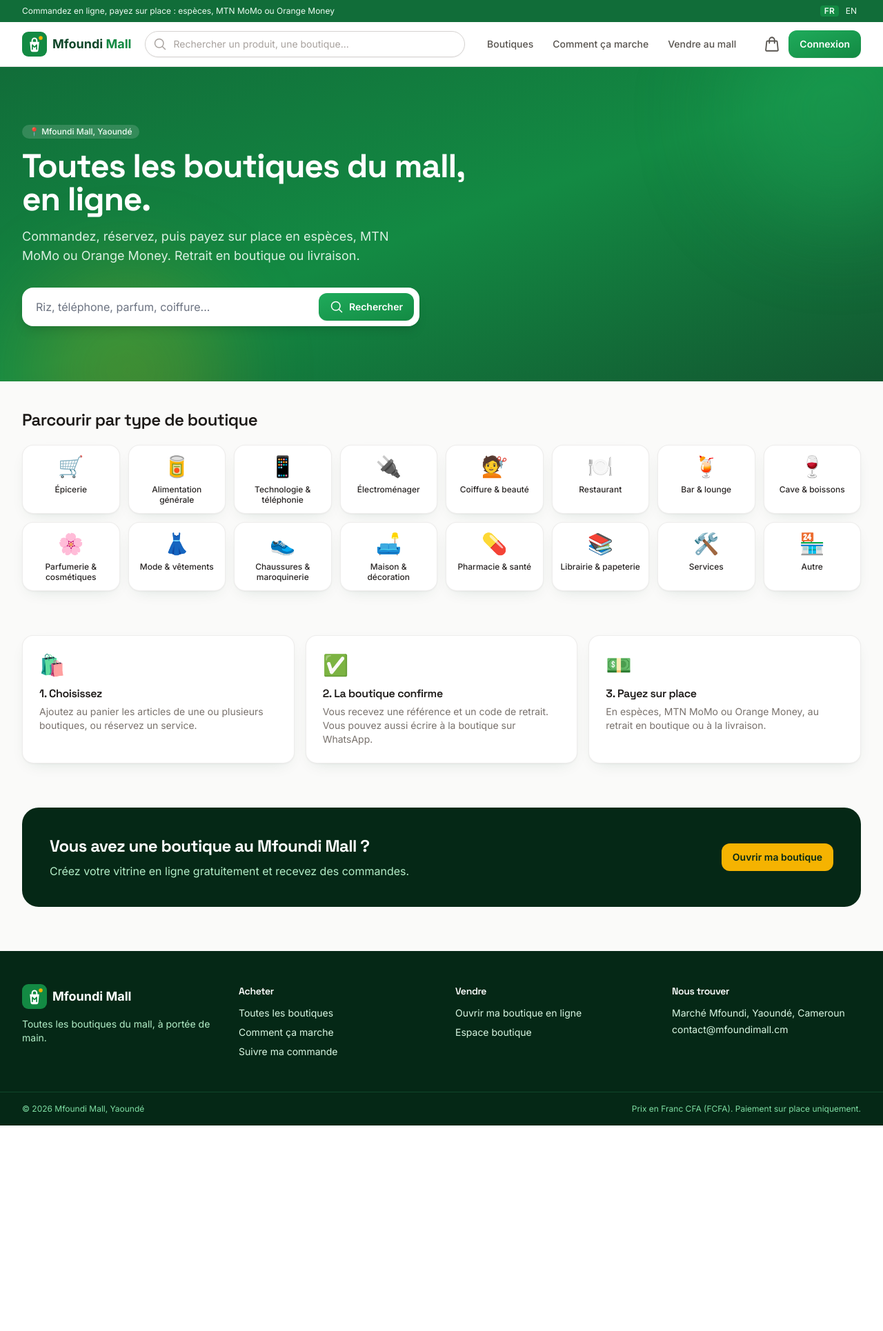
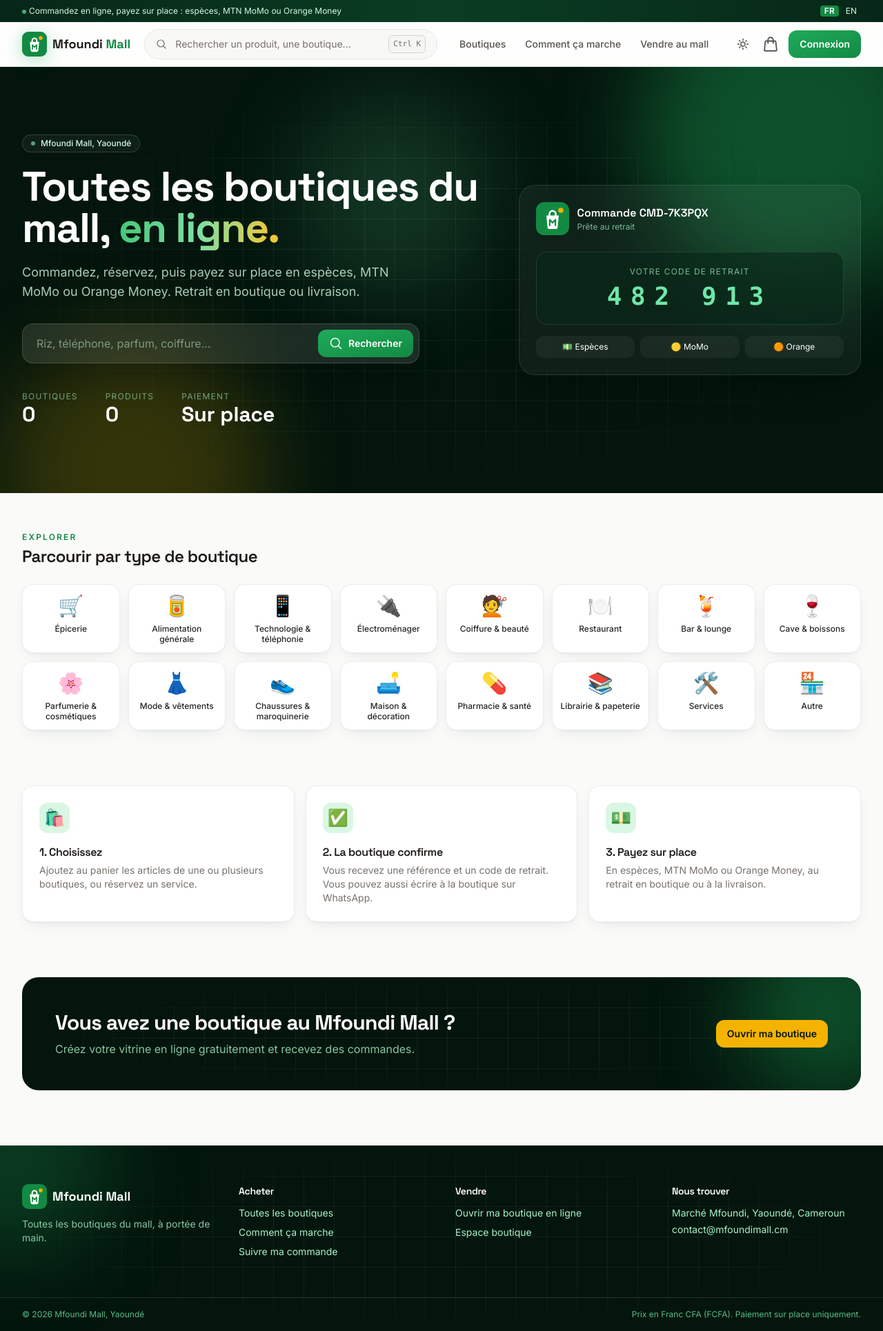
Before and after one commit to Aziguy/fleaMarketOnline, a Django app: page / in a window 1280 px wide. Shown: the whole page at 69% size. Before the commit the page ends 1632 px from the top, so only its background shows below. Run offline with Django 5.2, Linux system fonts and the light colour scheme; data comes from the database, SQL or seed files in the repository; data that the repository does not hold is empty; style sheets or scripts are compiled from the project's sources.

Commit message:
Refresh visual design with glass header, aurora hero and scroll animations

```diff
--- a/apps/catalog/templates/catalog/product_detail.html
+++ b/apps/catalog/templates/catalog/product_detail.html
@@ -6,7 +6,7 @@
   <nav class="text-sm text-stone-500"><a href="{{ product.shop.get_absolute_url }}" class="hover:text-brand-700">{{ product.shop.name }}</a>{% if product.category %} / <a href="{{ product.shop.get_absolute_url }}?rayon={{ product.category.slug }}" class="hover:text-brand-700">{{ product.category.name }}</a>{% endif %}</nav>
   <div class="mt-4 grid gap-8 lg:grid-cols-2 [&>*]:min-w-0">
     <div>
-      <div class="card overflow-hidden"><img id="main-image" src="{% if product.image %}{{ product.image.url }}{% else %}{% static 'img/placeholder.svg' %}{% endif %}" alt="{{ product.name }}" class="aspect-square w-full object-cover"></div>
+      <div class="card overflow-hidden"><img id="main-image" src="{% if product.image %}{{ product.image.url }}{% else %}{% static 'img/placeholder.svg' %}{% endif %}" alt="{{ product.name }}" class="bg-brand-50 aspect-square w-full object-cover"></div>
       {% if product.images.all %}
       <div class="mt-3 grid grid-cols-5 gap-2">
         {% if product.image %}<button type="button" onclick="document.getElementById('main-image').src='{{ product.image.url }}'" class="card overflow-hidden"><img src="{{ product.image.url }}" class="aspect-square w-full object-cover" alt=""></button>{% endif %}
@@ -18,7 +18,7 @@
       <h1 class="text-2xl sm:text-3xl">{{ product.name }}</h1>
       <div class="mt-4 flex flex-wrap items-baseline gap-x-3 gap-y-1">
         <p class="text-3xl font-bold text-brand-700">{{ product.price|fcfa }}</p>
-        {% if product.compare_at_price %}<p class="text-lg text-stone-400 line-through">{{ product.compare_at_price|fcfa }}</p><span class="badge bg-sun-500 text-brand-950">-{{ product.discount_percent }}%</span>{% endif %}
+        {% if product.compare_at_price %}<p class="text-lg text-stone-400 line-through">{{ product.compare_at_price|fcfa }}</p><span class="badge bg-sun-500 text-night-950">-{{ product.discount_percent }}%</span>{% endif %}
       </div>
       <p class="mt-2 text-sm">
         {% if not product.in_stock %}<span class="badge-red">{% translate "Épuisé" %}</span>
--- a/apps/core/templates/core/home.html
+++ b/apps/core/templates/core/home.html
@@ -1,26 +1,58 @@
 {% extends "base.html" %}{% load i18n static %}
 {% block title %}{% translate "Le mall en ligne" %}{% endblock %}
 {% block content %}
-<section class="relative overflow-hidden bg-gradient-to-br from-brand-700 via-brand-600 to-brand-800 text-white">
-  <div class="absolute -right-24 -top-24 h-80 w-80 rounded-full bg-brand-500/40 blur-3xl"></div>
-  <div class="absolute -bottom-32 left-10 h-72 w-72 rounded-full bg-sun-500/20 blur-3xl"></div>
-  <div class="container-page relative py-14 sm:py-20">
-    <p class="badge bg-white/15 text-brand-50">📍 {% translate "Mfoundi Mall, Yaoundé" %}</p>
-    <h1 class="mt-4 max-w-2xl text-3xl font-bold leading-tight text-white sm:text-5xl">{% translate "Toutes les boutiques du mall, en ligne." %}</h1>
-    <p class="mt-4 max-w-xl text-brand-50/90 sm:text-lg">{% translate "Commandez, réservez, puis payez sur place en espèces, MTN MoMo ou Orange Money. Retrait en boutique ou livraison." %}</p>
-    <form action="{% url 'core:search' %}" class="mt-8 flex max-w-xl gap-2 rounded-2xl bg-white p-2 shadow-lg">
-      <input type="search" name="q" required minlength="2" placeholder="{% translate 'Riz, téléphone, parfum, coiffure...' %}" class="flex-1 rounded-xl border-0 text-stone-800 focus:ring-0">
-      <button class="btn-primary">{% include "icons/search.html" %}<span class="hidden sm:inline">{% translate "Rechercher" %}</span></button>
-    </form>
+<section class="relative isolate overflow-hidden bg-night-950 text-white">
+  <div class="grid-pattern absolute inset-0 -z-10"></div>
+  <div class="aurora -right-24 -top-32 -z-10 h-[28rem] w-[28rem] bg-night-500/40"></div>
+  <div class="aurora -bottom-40 left-0 -z-10 h-96 w-96 bg-sun-500/20 [animation-delay:-6s]"></div>
+  <div class="aurora left-1/3 top-10 -z-10 h-72 w-72 bg-night-300/15 [animation-delay:-11s]"></div>
+  <div class="container-page grid items-center gap-12 py-16 sm:py-24 lg:grid-cols-[1.15fr_.85fr]">
+    <div>
+      <p class="animate-fade-up inline-flex items-center gap-2 rounded-full border border-white/15 bg-white/5 px-3 py-1 text-xs font-medium text-night-100 backdrop-blur">
+        <span class="h-1.5 w-1.5 rounded-full bg-night-300 motion-safe:animate-pulse"></span>{% translate "Mfoundi Mall, Yaoundé" %}
+      </p>
+      <h1 class="animate-fade-up mt-5 max-w-2xl text-4xl font-bold leading-[1.05] text-white [animation-delay:80ms] sm:text-6xl">
+        {% translate "Toutes les boutiques du mall," %} <span class="text-gradient">{% translate "en ligne." %}</span>
+      </h1>
+      <p class="animate-fade-up mt-5 max-w-xl text-night-100/80 [animation-delay:160ms] sm:text-lg">{% translate "Commandez, réservez, puis payez sur place en espèces, MTN MoMo ou Orange Money. Retrait en boutique ou livraison." %}</p>
+      <form action="{% url 'core:search' %}" class="animate-fade-up mt-8 flex max-w-xl gap-2 rounded-2xl border border-white/15 bg-white/10 p-2 shadow-2xl backdrop-blur-xl [animation-delay:240ms]">
+        <label for="hero-search" class="sr-only">{% translate "Rechercher" %}</label>
+        <input id="hero-search" type="search" name="q" required minlength="2" placeholder="{% translate 'Riz, téléphone, parfum, coiffure...' %}" class="flex-1 rounded-xl border-0 bg-transparent text-white placeholder:text-night-100/50 focus:ring-0">
+        <button class="btn-primary">{% include "icons/search.html" %}<span class="hidden sm:inline">{% translate "Rechercher" %}</span></button>
+      </form>
+      <dl class="animate-fade-up mt-10 flex flex-wrap gap-x-10 gap-y-4 [animation-delay:320ms]">
+        <div><dt class="text-xs uppercase tracking-widest text-night-200/60">{% translate "Boutiques" %}</dt><dd class="font-display text-3xl font-bold">{{ stats.shops }}</dd></div>
+        <div><dt class="text-xs uppercase tracking-widest text-night-200/60">{% translate "Produits" %}</dt><dd class="font-display text-3xl font-bold">{{ stats.products }}</dd></div>
+        <div><dt class="text-xs uppercase tracking-widest text-night-200/60">{% translate "Paiement" %}</dt><dd class="font-display text-3xl font-bold">{% translate "Sur place" %}</dd></div>
+      </dl>
+    </div>
+    <div class="relative hidden lg:block" aria-hidden="true">
+      <div class="animate-fade-up rounded-3xl border border-white/10 bg-white/5 p-6 shadow-2xl backdrop-blur-xl [animation-delay:200ms]">
+        <div class="flex items-center gap-3">
+          <img src="{% static 'img/logo-mark.svg' %}" alt="" class="h-12 w-12">
+          <div><p class="font-display font-semibold">{% translate "Commande" %} CMD-7K3PQX</p><p class="text-xs text-night-200/70">{% translate "Prête au retrait" %}</p></div>
+        </div>
+        <div class="mt-6 rounded-2xl border border-white/10 bg-night-900/60 p-5 text-center">
+          <p class="text-xs uppercase tracking-widest text-night-200/70">{% translate "Votre code de retrait" %}</p>
+          <p class="mt-2 font-mono text-4xl font-bold tracking-[0.35em] text-night-300">482 913</p>
+        </div>
+        <div class="mt-4 grid grid-cols-3 gap-2 text-center text-xs">
+          <span class="rounded-xl bg-white/5 px-2 py-2">💵 {% translate "Espèces" %}</span>
+          <span class="rounded-xl bg-white/5 px-2 py-2">🟡 MoMo</span>
+          <span class="rounded-xl bg-white/5 px-2 py-2">🟠 Orange</span>
+        </div>
+      </div>
+    </div>
   </div>
 </section>
 
-<section class="container-page mt-10">
-  <h2 class="section-title">{% translate "Parcourir par type de boutique" %}</h2>
-  <div class="mt-5 grid grid-cols-3 gap-3 sm:grid-cols-4 lg:grid-cols-8">
+<section class="container-page mt-14">
+  <p class="eyebrow">{% translate "Explorer" %}</p>
+  <h2 class="section-title mt-1">{% translate "Parcourir par type de boutique" %}</h2>
+  <div class="mt-6 grid grid-cols-3 gap-3 sm:grid-cols-4 lg:grid-cols-8">
     {% for type in shop_types %}
-      <a href="{% url 'shops:list' %}?type={{ type.slug }}" class="card flex flex-col items-center gap-2 p-3 text-center hover:border-brand-300 hover:bg-brand-50">
-        <span class="text-3xl">{{ type.icon }}</span>
+      <a href="{% url 'shops:list' %}?type={{ type.slug }}" data-reveal class="card card-hover group flex flex-col items-center gap-2 p-3 text-center">
+        <span class="text-3xl transition duration-300 group-hover:scale-110">{{ type.icon }}</span>
         <span class="text-xs font-medium leading-tight">{{ type.label }}</span>
         {% if type.n %}<span class="text-[11px] text-stone-400">{{ type.n }}</span>{% endif %}
       </a>
@@ -29,50 +61,54 @@
 </section>
 
 {% if featured_shops %}
-<section class="container-page mt-12">
+<section class="container-page mt-16">
   <div class="flex items-end justify-between">
-    <h2 class="section-title">{% translate "Boutiques du mall" %}</h2>
-    <a href="{% url 'shops:list' %}" class="text-sm font-semibold text-brand-700 hover:underline">{% translate "Tout voir" %}</a>
+    <div><p class="eyebrow">{% translate "Le mall" %}</p><h2 class="section-title mt-1">{% translate "Boutiques du mall" %}</h2></div>
+    <a href="{% url 'shops:list' %}" class="text-sm font-semibold text-brand-700 hover:underline">{% translate "Tout voir" %} →</a>
   </div>
-  <div class="mt-5 grid grid-cols-2 gap-4 md:grid-cols-3 lg:grid-cols-4">
+  <div class="mt-6 grid grid-cols-2 gap-4 md:grid-cols-3 lg:grid-cols-4">
     {% for shop in featured_shops %}{% include "includes/shop_card.html" %}{% endfor %}
   </div>
 </section>
 {% endif %}
 
 {% if deals %}
-<section class="container-page mt-12">
-  <h2 class="section-title">{% translate "Promotions" %}</h2>
-  <div class="mt-5 grid grid-cols-2 gap-4 md:grid-cols-4">
+<section class="container-page mt-16">
+  <p class="eyebrow">{% translate "Bons plans" %}</p>
+  <h2 class="section-title mt-1">{% translate "Promotions" %}</h2>
+  <div class="mt-6 grid grid-cols-2 gap-4 md:grid-cols-4">
     {% for product in deals %}{% include "includes/product_card.html" %}{% endfor %}
   </div>
 </section>
 {% endif %}
 
 {% if latest_products %}
-<section class="container-page mt-12">
-  <h2 class="section-title">{% translate "Nouveautés" %}</h2>
-  <div class="mt-5 grid grid-cols-2 gap-4 sm:grid-cols-3 lg:grid-cols-6">
+<section class="container-page mt-16">
+  <p class="eyebrow">{% translate "Nouveau" %}</p>
+  <h2 class="section-title mt-1">{% translate "Nouveautés" %}</h2>
+  <div class="mt-6 grid grid-cols-2 gap-4 sm:grid-cols-3 lg:grid-cols-6">
     {% for product in latest_products %}{% include "includes/product_card.html" %}{% endfor %}
   </div>
 </section>
 {% endif %}
 
-<section class="container-page mt-16">
+<section class="container-page mt-20">
   <div class="grid gap-4 md:grid-cols-3">
-    <div class="card card-body"><p class="text-3xl">🛍️</p><h3 class="mt-3 font-semibold">{% translate "1. Choisissez" %}</h3><p class="mt-1 text-sm text-stone-500">{% translate "Ajoutez au panier les articles de une ou plusieurs boutiques, ou réservez un service." %}</p></div>
-    <div class="card card-body"><p class="text-3xl">✅</p><h3 class="mt-3 font-semibold">{% translate "2. La boutique confirme" %}</h3><p class="mt-1 text-sm text-stone-500">{% translate "Vous recevez une référence et un code de retrait. Vous pouvez aussi écrire à la boutique sur WhatsApp." %}</p></div>
-    <div class="card card-body"><p class="text-3xl">💵</p><h3 class="mt-3 font-semibold">{% translate "3. Payez sur place" %}</h3><p class="mt-1 text-sm text-stone-500">{% translate "En espèces, MTN MoMo ou Orange Money, au retrait en boutique ou à la livraison." %}</p></div>
+    <div data-reveal class="card card-body"><span class="flex h-11 w-11 items-center justify-center rounded-xl bg-brand-100 text-2xl">🛍️</span><h3 class="mt-4 font-semibold">{% translate "1. Choisissez" %}</h3><p class="mt-1 text-sm text-stone-500">{% translate "Ajoutez au panier les articles de une ou plusieurs boutiques, ou réservez un service." %}</p></div>
+    <div data-reveal class="card card-body"><span class="flex h-11 w-11 items-center justify-center rounded-xl bg-brand-100 text-2xl">✅</span><h3 class="mt-4 font-semibold">{% translate "2. La boutique confirme" %}</h3><p class="mt-1 text-sm text-stone-500">{% translate "Vous recevez une référence et un code de retrait. Vous pouvez aussi écrire à la boutique sur WhatsApp." %}</p></div>
+    <div data-reveal class="card card-body"><span class="flex h-11 w-11 items-center justify-center rounded-xl bg-brand-100 text-2xl">💵</span><h3 class="mt-4 font-semibold">{% translate "3. Payez sur place" %}</h3><p class="mt-1 text-sm text-stone-500">{% translate "En espèces, MTN MoMo ou Orange Money, au retrait en boutique ou à la livraison." %}</p></div>
   </div>
 </section>
 
-<section class="container-page mt-16">
-  <div class="flex flex-col items-start gap-6 rounded-3xl bg-brand-950 p-8 text-white sm:flex-row sm:items-center sm:justify-between sm:p-10">
+<section class="container-page mt-20">
+  <div data-reveal class="relative isolate flex flex-col items-start gap-6 overflow-hidden rounded-3xl bg-night-950 p-8 text-white sm:flex-row sm:items-center sm:justify-between sm:p-12">
+    <div class="grid-pattern absolute inset-0 -z-10"></div>
+    <div class="aurora -right-20 -top-20 -z-10 h-64 w-64 bg-night-500/40"></div>
     <div>
-      <h2 class="text-2xl font-bold text-white">{% translate "Vous avez une boutique au Mfoundi Mall ?" %}</h2>
-      <p class="mt-2 text-brand-200">{% translate "Créez votre vitrine en ligne gratuitement et recevez des commandes." %}</p>
+      <h2 class="text-2xl font-bold text-white sm:text-3xl">{% translate "Vous avez une boutique au Mfoundi Mall ?" %}</h2>
+      <p class="mt-2 text-night-200/80">{% translate "Créez votre vitrine en ligne gratuitement et recevez des commandes." %}</p>
     </div>
-    <a href="{% url 'core:merchants' %}" class="btn bg-sun-500 text-brand-950 hover:bg-sun-400">{% translate "Ouvrir ma boutique" %}</a>
+    <a href="{% url 'core:merchants' %}" class="btn bg-sun-500 text-night-950 hover:bg-sun-400 hover:shadow-[0_8px_30px_-6px_rgb(245_179_1/0.6)]">{% translate "Ouvrir ma boutique" %}</a>
   </div>
 </section>
 {% endblock %}
--- a/apps/core/tests.py
+++ b/apps/core/tests.py
@@ -50,4 +50,4 @@ def test_search_hides_pending_shops(client, product):
 def test_english_translation(client, db):
     client.cookies["django_language"] = "en"
     content = client.get("/").content.decode()
-    assert "Every shop in the mall, online." in content
+    assert "Every shop in the mall," in content
--- a/apps/core/views.py
+++ b/apps/core/views.py
@@ -14,6 +14,10 @@ def home(request):
         .select_related("shop_type")
         .order_by("-is_featured", "-created_at")[:8],
         "latest_products": Product.objects.public().select_related("shop")[:12],
+        "stats": {
+            "shops": Shop.objects.public().count(),
+            "products": Product.objects.public().count(),
+        },
         "deals": Product.objects.public()
         .filter(compare_at_price__isnull=False)
         .select_related("shop")[:4],
--- /dev/null
+++ b/templates/icons/bell.html
@@ -0,0 +1 @@
+<svg class="{{ class|default:'h-5 w-5' }}" fill="none" viewBox="0 0 24 24" stroke-width="1.8" stroke="currentColor" aria-hidden="true"><path stroke-linecap="round" stroke-linejoin="round" d="M14.86 17.08a23.85 23.85 0 0 0 5.45-1.31A8.97 8.97 0 0 1 18 9.75V9A6 6 0 0 0 6 9v.75a8.97 8.97 0 0 1-2.31 6.02c1.73.64 3.56 1.09 5.45 1.31m5.71 0a24.26 24.26 0 0 1-5.71 0m5.71 0a3 3 0 1 1-5.71 0"/></svg>
--- /dev/null
+++ b/templates/icons/sparkles.html
@@ -0,0 +1 @@
+<svg class="{{ class|default:'h-5 w-5' }}" fill="none" viewBox="0 0 24 24" stroke-width="1.8" stroke="currentColor" aria-hidden="true"><path stroke-linecap="round" stroke-linejoin="round" d="M9.81 15.9 9 18.75l-.81-2.85a4.5 4.5 0 0 0-3.09-3.09L2.25 12l2.85-.81a4.5 4.5 0 0 0 3.09-3.09L9 5.25l.81 2.85a4.5 4.5 0 0 0 3.09 3.09l2.85.81-2.85.81a4.5 4.5 0 0 0-3.09 3.09ZM18.26 8.72 18 9.75l-.26-1.03a3.38 3.38 0 0 0-2.46-2.46L14.25 6l1.03-.26a3.38 3.38 0 0 0 2.46-2.46L18 2.25l.26 1.03a3.38 3.38 0 0 0 2.46 2.46l1.03.26-1.03.26a3.38 3.38 0 0 0-2.46 2.46ZM16.9 20.4l-.4 1.35-.4-1.35a2.25 2.25 0 0 0-1.5-1.5l-1.35-.4 1.35-.4a2.25 2.25 0 0 0 1.5-1.5l.4-1.35.4 1.35a2.25 2.25 0 0 0 1.5 1.5l1.35.4-1.35.4a2.25 2.25 0 0 0-1.5 1.5Z"/></svg>
--- a/templates/includes/footer.html
+++ b/templates/includes/footer.html
@@ -1,12 +1,14 @@
 {% load i18n static %}
-<footer class="mt-16 bg-brand-950 text-brand-100">
-  <div class="container-page grid gap-10 py-12 sm:grid-cols-2 lg:grid-cols-4">
+<footer class="relative mt-20 overflow-hidden bg-night-950 text-night-200">
+  <div class="grid-pattern absolute inset-0"></div>
+  <div class="aurora -left-32 -top-32 h-72 w-72 bg-night-500/25"></div>
+  <div class="container-page relative grid gap-10 py-14 sm:grid-cols-2 lg:grid-cols-4">
     <div>
       <div class="flex items-center gap-2">
         <img src="{% static 'img/logo-mark.svg' %}" alt="" class="h-9 w-9">
-        <span class="text-lg font-bold text-white">Mfoundi Mall</span>
+        <span class="font-display text-lg font-bold text-white">Mfoundi Mall</span>
       </div>
-      <p class="mt-3 text-sm text-brand-200">{% translate "Toutes les boutiques du mall, à portée de main." %}</p>
+      <p class="mt-3 text-sm text-night-200/80">{% translate "Toutes les boutiques du mall, à portée de main." %}</p>
     </div>
     <div>
       <h3 class="text-sm font-semibold text-white">{% translate "Acheter" %}</h3>
@@ -30,8 +32,8 @@
       <p class="mt-1 text-sm">{{ SITE_EMAIL }}</p>
     </div>
   </div>
-  <div class="border-t border-brand-900">
-    <div class="container-page flex flex-col gap-2 py-4 text-xs text-brand-300 sm:flex-row sm:justify-between">
+  <div class="relative border-t border-white/10">
+    <div class="container-page flex flex-col gap-2 py-4 text-xs text-night-300/80 sm:flex-row sm:justify-between">
       <span>© {% now "Y" %} Mfoundi Mall, Yaoundé</span>
       <span>{% translate "Prix en Franc CFA (FCFA). Paiement sur place uniquement." %}</span>
     </div>
--- a/templates/includes/header.html
+++ b/templates/includes/header.html
@@ -1,50 +1,47 @@
 {% load i18n static %}
-<header class="sticky top-0 z-40 border-b border-stone-200 bg-white/95 backdrop-blur">
-  <div class="bg-brand-700 text-brand-50">
-    <div class="container-page flex h-8 items-center justify-between text-xs">
-      <span class="truncate">{% translate "Commandez en ligne, payez sur place : espèces, MTN MoMo ou Orange Money" %}</span>
-      <form action="{% url 'set_language' %}" method="post" class="flex items-center gap-1">
+<header id="site-header" class="glass sticky top-0 z-40 border-b">
+  <div class="bg-gradient-to-r from-night-900 via-night-800 to-night-900 text-night-100">
+    <div class="container-page flex h-8 items-center justify-between gap-3 text-xs">
+      <span class="truncate"><span class="mr-1 inline-block h-1.5 w-1.5 rounded-full bg-night-300 align-middle motion-safe:animate-pulse"></span>{% translate "Commandez en ligne, payez sur place : espèces, MTN MoMo ou Orange Money" %}</span>
+      <form action="{% url 'set_language' %}" method="post" class="flex shrink-0 items-center gap-1">
         {% csrf_token %}
         <input type="hidden" name="next" value="{{ request.get_full_path }}">
         {% get_current_language as LANG %}
-        <button name="language" value="fr" class="rounded px-1.5 {% if LANG == 'fr' %}bg-brand-600 font-semibold{% endif %}">FR</button>
-        <button name="language" value="en" class="rounded px-1.5 {% if LANG == 'en' %}bg-brand-600 font-semibold{% endif %}">EN</button>
+        <button name="language" value="fr" class="rounded px-1.5 {% if LANG == 'fr' %}bg-night-600 font-semibold text-white{% endif %}">FR</button>
+        <button name="language" value="en" class="rounded px-1.5 {% if LANG == 'en' %}bg-night-600 font-semibold text-white{% endif %}">EN</button>
       </form>
     </div>
   </div>
   <div class="container-page flex h-16 items-center gap-3">
     <button type="button" class="btn-ghost -ml-2 p-2 lg:hidden" data-toggle="mobile-nav" aria-label="{% translate 'Menu' %}">{% include "icons/menu.html" %}</button>
     <a href="{% url 'core:home' %}" class="flex shrink-0 items-center gap-2">
-      <img src="{% static 'img/logo-mark.svg' %}" alt="" class="h-9 w-9">
-      <span class="hidden text-lg font-bold leading-tight text-brand-900 sm:block">Mfoundi<span class="text-brand-600"> Mall</span></span>
+      <img src="{% static 'img/logo-mark.svg' %}" alt="" class="h-9 w-9 drop-shadow-[0_4px_12px_rgb(31_171_91/0.35)]">
+      <span class="hidden font-display text-lg font-bold leading-tight text-stone-900 sm:block">Mfoundi<span class="text-brand-600"> Mall</span></span>
     </a>
-    <form action="{% url 'core:search' %}" class="relative mx-2 hidden flex-1 md:block" role="search">
-      <span class="pointer-events-none absolute inset-y-0 left-3 flex items-center text-stone-400">{% include "icons/search.html" %}</span>
-      <input type="search" name="q" value="{{ q|default:'' }}" placeholder="{% translate 'Rechercher un produit, une boutique...' %}"
-             class="input rounded-full pl-10" autocomplete="off"
-             hx-get="{% url 'core:search' %}" hx-trigger="input changed delay:300ms, search" hx-target="#search-suggestions">
-      <div id="search-suggestions" class="absolute inset-x-0 top-full mt-2"></div>
-    </form>
+    <a href="{% url 'core:search' %}" data-palette-open class="mx-2 hidden flex-1 items-center gap-3 rounded-full border border-stone-200 bg-stone-100/70 px-4 py-2 text-sm text-stone-500 transition hover:border-brand-300 hover:bg-surface md:flex">
+      {% include "icons/search.html" with class="h-4 w-4" %}
+      <span class="flex-1 truncate">{% translate "Rechercher un produit, une boutique..." %}</span>
+      <span class="kbd">Ctrl K</span>
+    </a>
     <nav class="ml-auto hidden items-center gap-1 lg:flex">
       <a href="{% url 'shops:list' %}" class="nav-link">{% translate "Boutiques" %}</a>
       <a href="{% url 'core:how_it_works' %}" class="nav-link">{% translate "Comment ça marche" %}</a>
-      {% if not user.is_merchant %}
-        <a href="{% url 'core:merchants' %}" class="nav-link">{% translate "Vendre au mall" %}</a>
-      {% endif %}
+      {% if not user.is_merchant %}<a href="{% url 'core:merchants' %}" class="nav-link">{% translate "Vendre au mall" %}</a>{% endif %}
     </nav>
-    <div class="ml-auto flex items-center gap-1 lg:ml-2">
-      <a href="{% url 'core:search' %}" class="btn-ghost p-2 md:hidden" aria-label="{% translate 'Rechercher' %}">{% include "icons/search.html" %}</a>
+    <div class="ml-auto flex items-center gap-0.5 lg:ml-2">
+      <a href="{% url 'core:search' %}" data-palette-open class="btn-ghost p-2 md:hidden" aria-label="{% translate 'Rechercher' %}">{% include "icons/search.html" %}</a>
+      {% include "includes/theme_switcher.html" %}
       <a href="{% url 'cart:detail' %}" class="btn-ghost relative p-2" aria-label="{% translate 'Panier' %}">
         {% include "icons/bag.html" with class="h-6 w-6" %}
         {% include "cart/_counter.html" %}
       </a>
       {% if user.is_authenticated %}
         <div class="relative">
-          <button type="button" class="btn-ghost gap-1.5 p-2" data-toggle="account-menu">
-            {% include "icons/user.html" with class="h-6 w-6" %}
+          <button type="button" class="btn-ghost gap-1.5 p-2" data-toggle="account-menu" aria-haspopup="menu">
+            <span class="flex h-7 w-7 items-center justify-center rounded-full bg-gradient-to-br from-brand-400 to-brand-600 text-xs font-bold text-white">{{ user.first_name|first|upper }}</span>
             <span class="hidden max-w-[8rem] truncate text-sm sm:inline">{{ user.first_name }}</span>
           </button>
-          <div id="account-menu" data-dropdown class="card absolute right-0 mt-2 hidden w-56 p-2 text-sm">
+          <div id="account-menu" data-dropdown role="menu" class="card absolute right-0 z-50 mt-2 hidden w-56 animate-pop-in p-2 text-sm">
             {% if user.is_merchant %}
               <a href="{% url 'dashboard:home' %}" class="nav-link block font-semibold text-brand-700">{% translate "Mon espace boutique" %}</a>
             {% endif %}
@@ -58,7 +55,7 @@
           </div>
         </div>
       {% else %}
-        <a href="{% url 'accounts:login' %}" class="btn-primary hidden sm:inline-flex">{% translate "Connexion" %}</a>
+        <a href="{% url 'accounts:login' %}" class="btn-primary ml-1 hidden sm:inline-flex">{% translate "Connexion" %}</a>
         <a href="{% url 'accounts:login' %}" class="btn-ghost p-2 sm:hidden" aria-label="{% translate 'Connexion' %}">{% include "icons/user.html" with class="h-6 w-6" %}</a>
       {% endif %}
     </div>
```
Also changed, not shown: apps/shops/templates/shops/detail.html (+9 -7 lines), templates/includes/product_card.html (+5 -5 lines), templates/includes/shop_card.html (+6 -5 lines), locale/en/LC_MESSAGES/django.po.
